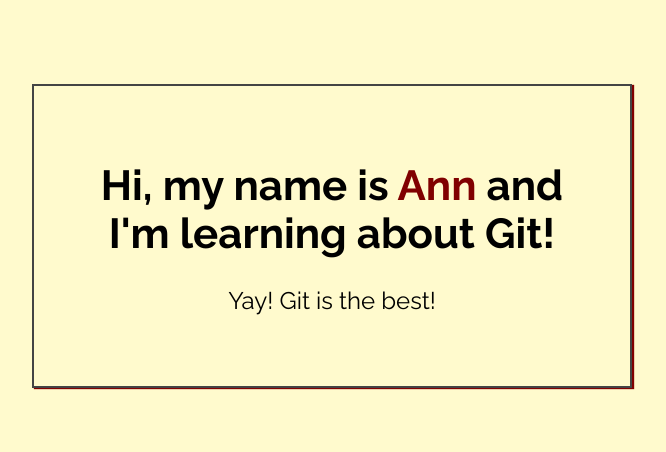
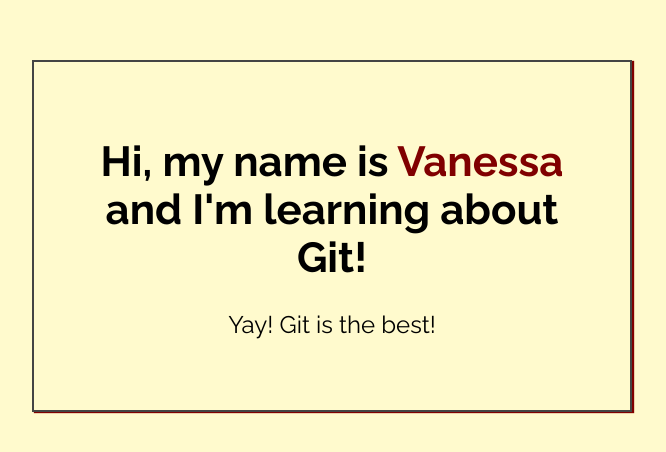
Before and after one commit to vanessameza/my-first-repo, a plain HTML site: page index.html in a window 1280 px wide. Shown: the part 164-616 px from the top of the page, without its empty margins (308-974 px from the left). Drawn offline with Linux system fonts and the light colour scheme.

Commit message:
Added name to index.html

```diff
--- a/index.html
+++ b/index.html
@@ -14,7 +14,7 @@
 <body>
 
     <div class="greeting">
-        <h1>Hi, my name is <span class="highlight">Ann</span> and I'm learning about Git! </h1>
+        <h1>Hi, my name is <span class="highlight">Vanessa</span> and I'm learning about Git! </h1>
 
         <p>Yay! Git is the best!</p>
     </div>
```
